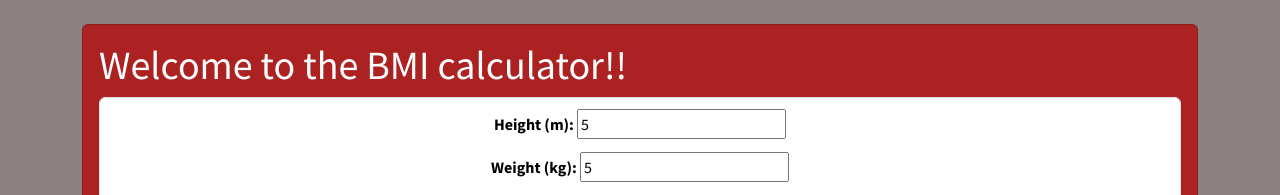
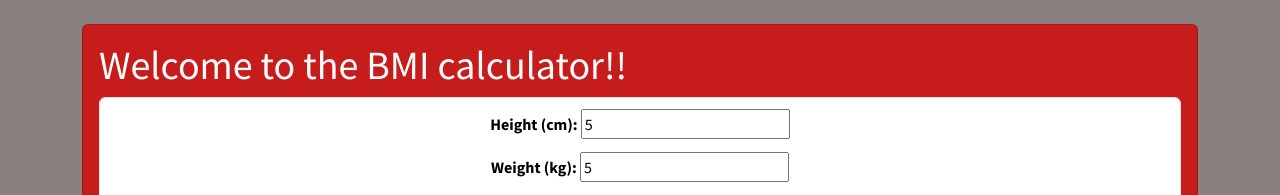
Before and after one commit to msand2808/BMI_Calculator, a plain HTML site: page index.html in a window 1280 px wide. Both pictures are taken after typing "5", "5" into the empty fields and a click on the button "Send". Shown: the top 195 px of the page. Drawn offline with Linux system fonts and the light colour scheme.

Commit message:
changed height from m to m

```diff
--- a/index.html
+++ b/index.html
@@ -19,7 +19,7 @@
                     <div class="form-control rounded">
 
                         <div class="text-center box">
-                            <label class="mt-2" for="height">Height (m):</label>
+                            <label class="mt-2" for="height">Height (cm):</label>
                             <input type="number" id="height" step="0.01" placeholder="">
 
                             <br>
--- a/script.js
+++ b/script.js
@@ -2,7 +2,7 @@ function calculateBMI(){
 
     makeTagInvisible();
 
-    let height = document.getElementById("height").valueAsNumber;
+    let height = document.getElementById("height").valueAsNumber / 100;
     let weight = document.getElementById("weight").valueAsNumber;
 
     if(height <= 0 || isNaN(height)){
```
